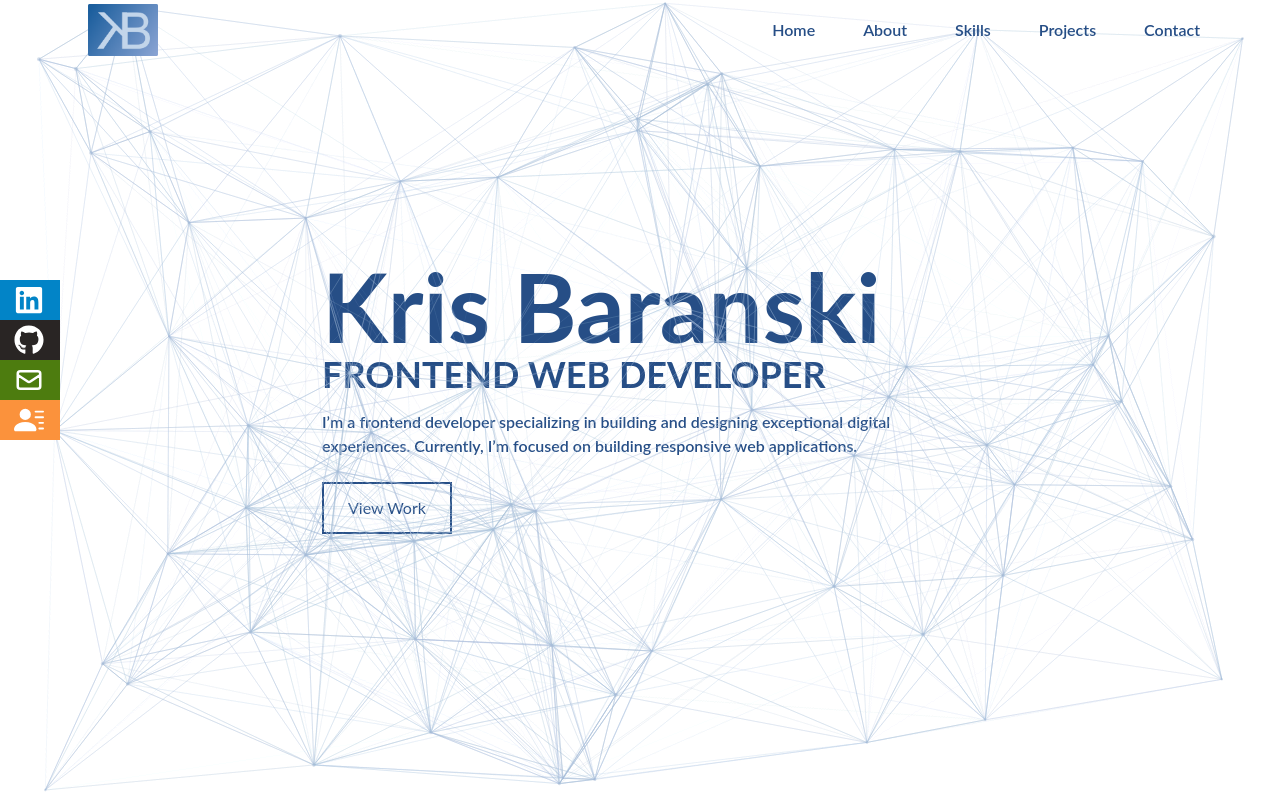
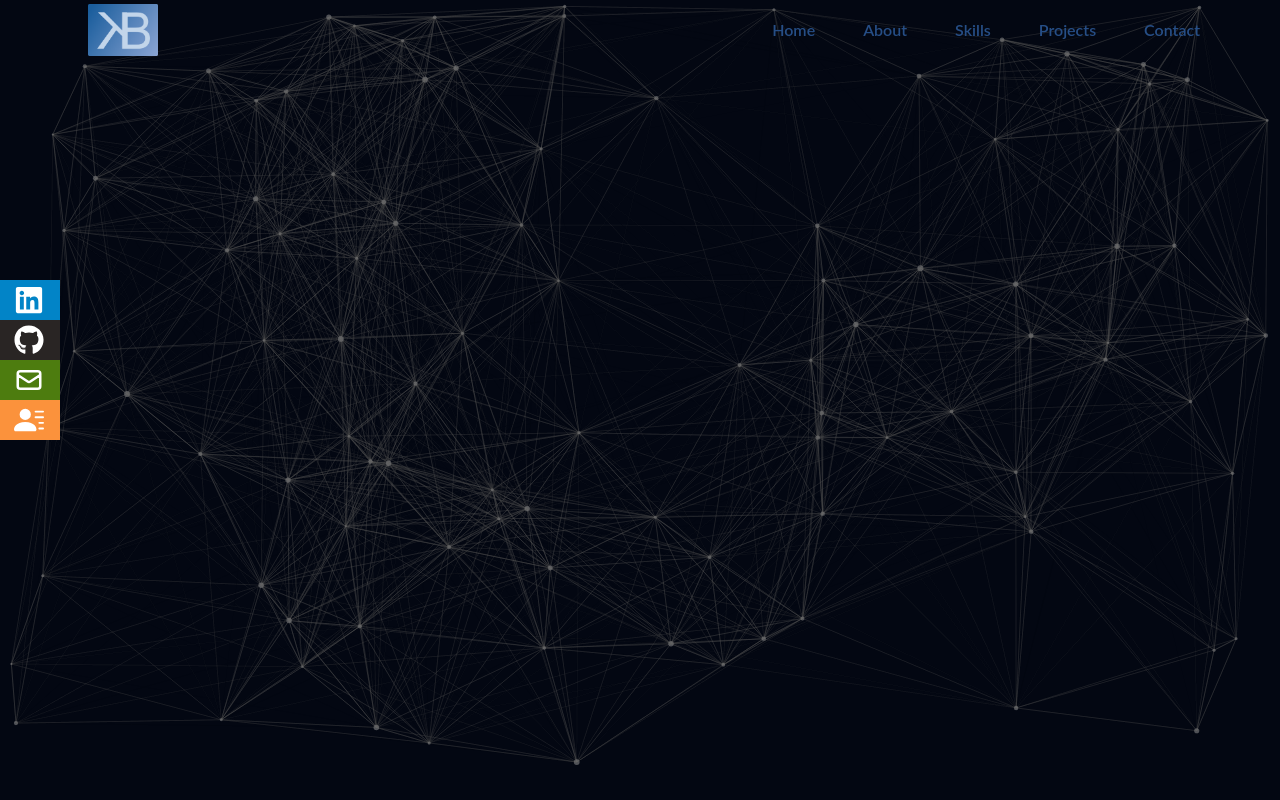
Before and after one commit to krisbaranski/portfolio, a React (Create React App) app: page / in a window 1280 px wide. Shown: the top 800 px of the page. Built offline with nearby package versions, Linux system fonts and the light colour scheme.

Commit message:
refactor: adjust background animation, change color, elemnts nmb, speed

```diff
--- a/src/components/Background.js
+++ b/src/components/Background.js
@@ -20,10 +20,17 @@ const Background = () => {
         options={{
           background: {
             color: {
+              value: '#030712',
+            },
+            start: {
               value: 'transparent',
             },
+            stop: {
+              value: 'transparent',
+            },
+            angle: 90,
           },
-          fpsLimit: 60,
+          fpsLimit: 30,
           interactivity: {
             events: {
               onClick: {
@@ -47,20 +54,20 @@ const Background = () => {
                 quantity: 1,
               },
               repulse: {
-                distance: 130,
+                distance: 80,
                 duration: 0.4,
               },
             },
           },
           particles: {
             color: {
-              value: '#a8bed8',
+              value: '#999',
             },
             links: {
-              color: '#a8bed8',
+              color: '#555',
               distance: 400,
               enable: true,
-              opacity: 0.3,
+              opacity: 0.2,
               width: 1,
             },
             collisions: {
@@ -71,15 +78,15 @@ const Background = () => {
               enable: true,
               outMode: 'bounce',
               random: false,
-              speed: 1.1,
+              speed: 0.1,
               straight: false,
             },
             number: {
               density: {
                 enable: true,
-                value_area: 700,
+                value_area: 600,
               },
-              value: 50,
+              value: 60,
             },
             opacity: {
               value: 0.3,
@@ -89,7 +96,7 @@ const Background = () => {
             },
             size: {
               random: true,
-              value: 2,
+              value: 3,
             },
           },
           detectRetina: true,
```
